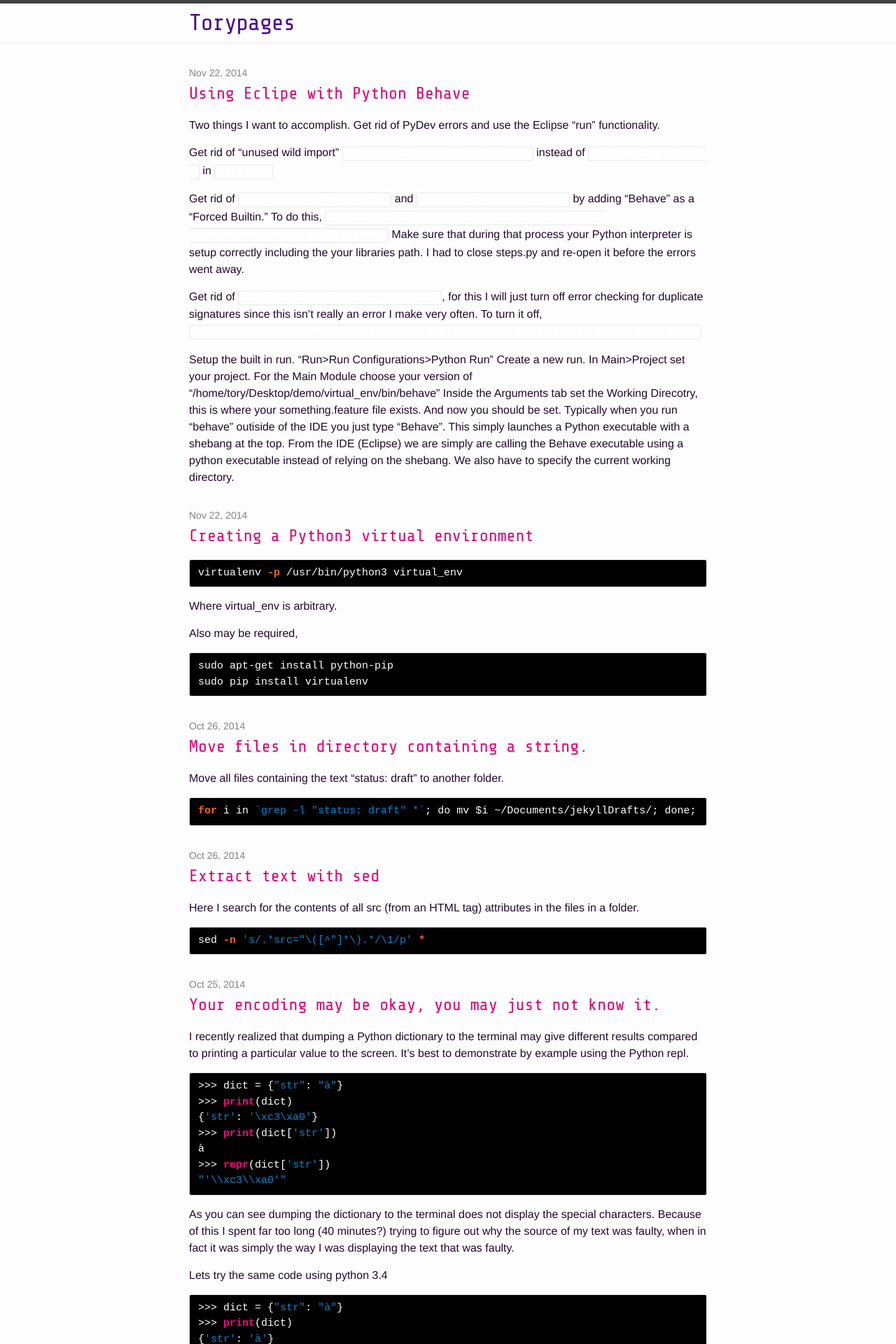
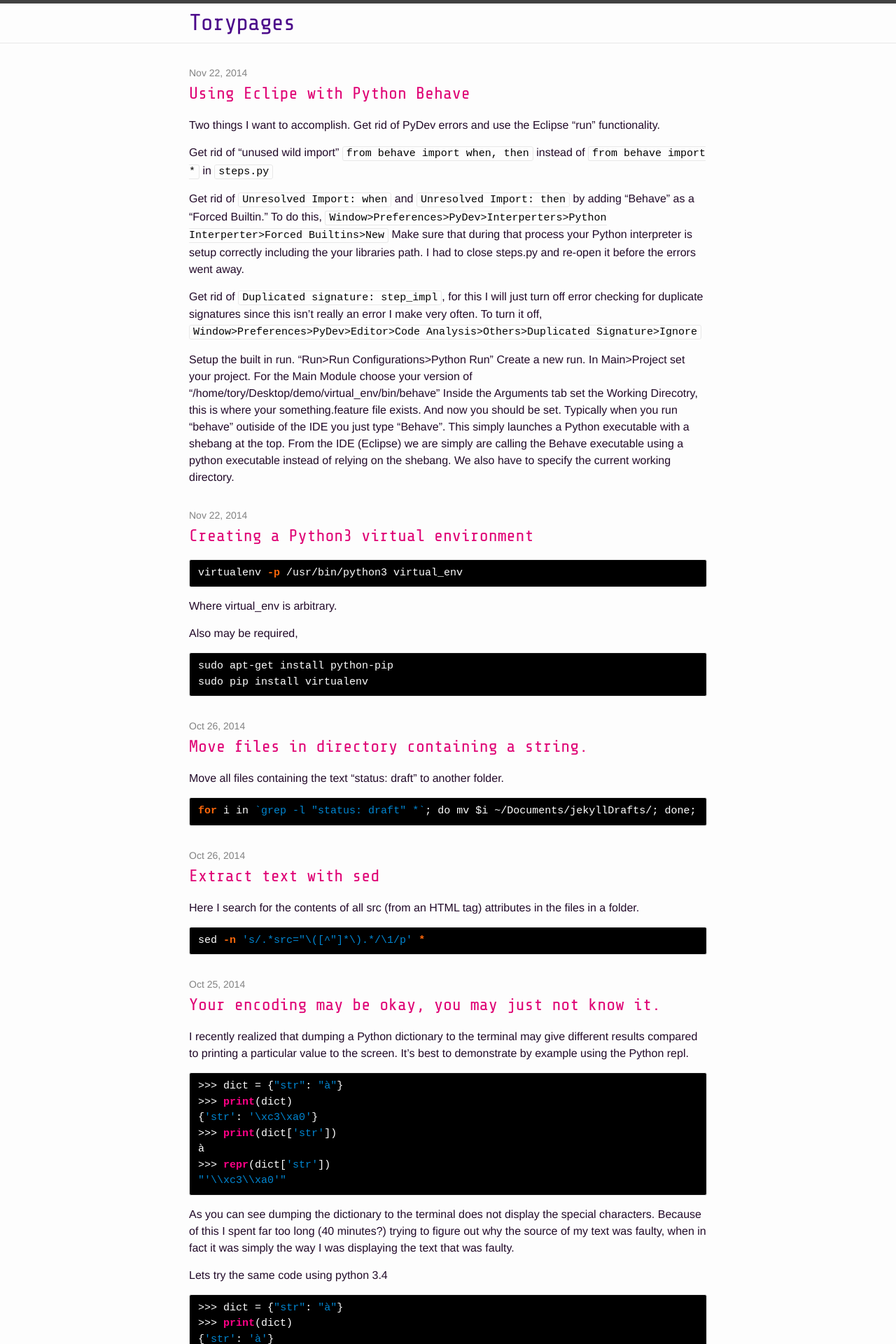
Before and after one commit to torypages/blog, a Jekyll site: the page built from index.html, in a window 1280 px wide. Shown: the top 1920 px of the page at 70% size. Built offline with Jekyll 4.4.1, drawn with Linux system fonts in a browser that asks for light colours; the list of posts is cut into pages by our own code.

Commit message:
prevent white on whie text in mid paragraph code blocks

```diff
--- a/_sass/_base.scss
+++ b/_sass/_base.scss
@@ -160,6 +160,12 @@ code {
     color: white;
 }
 
+p {
+    code {
+        color: black;
+    }
+}
+
 pre {
     padding: 8px 12px;
     overflow-x: auto;
```
